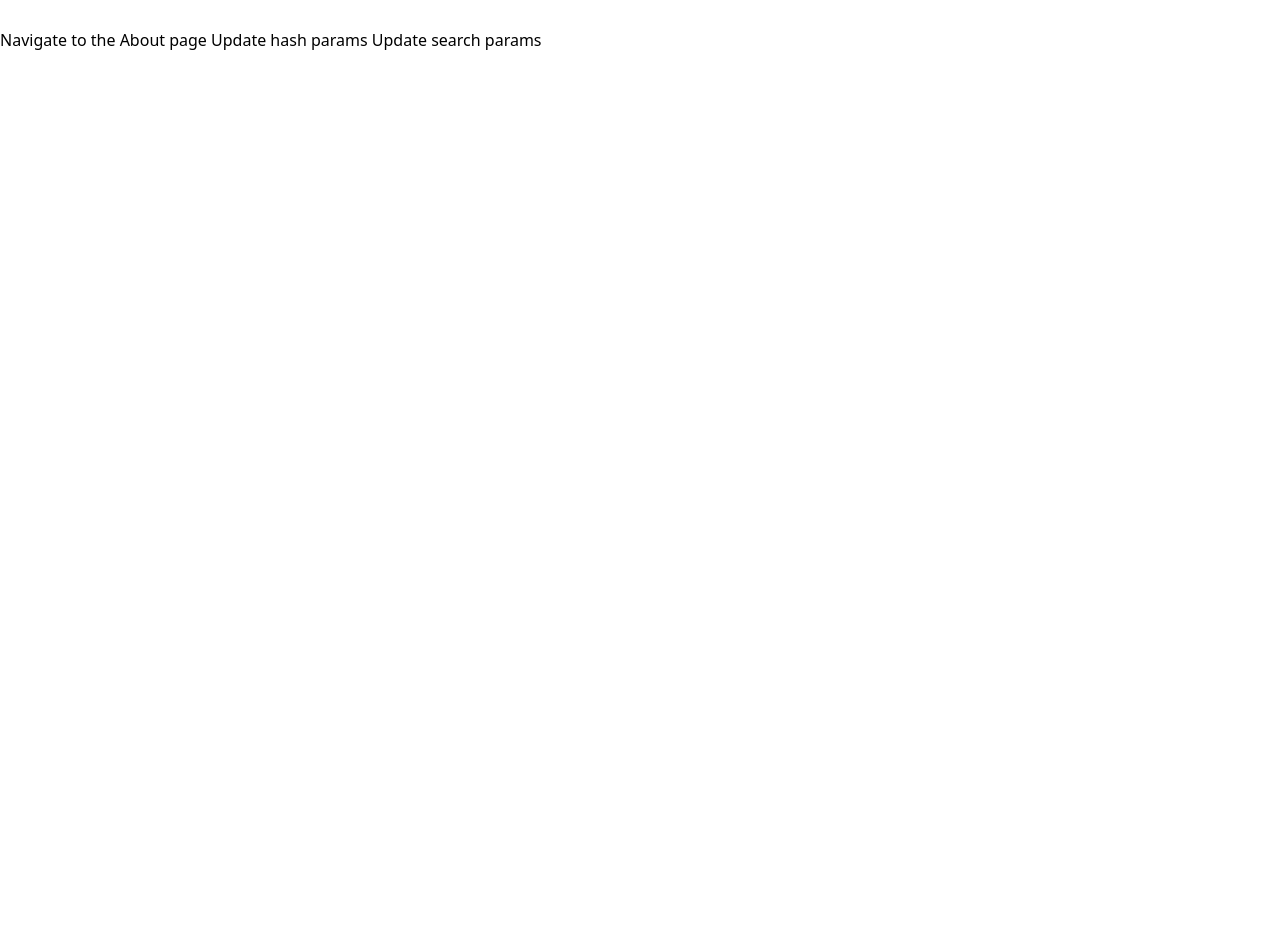
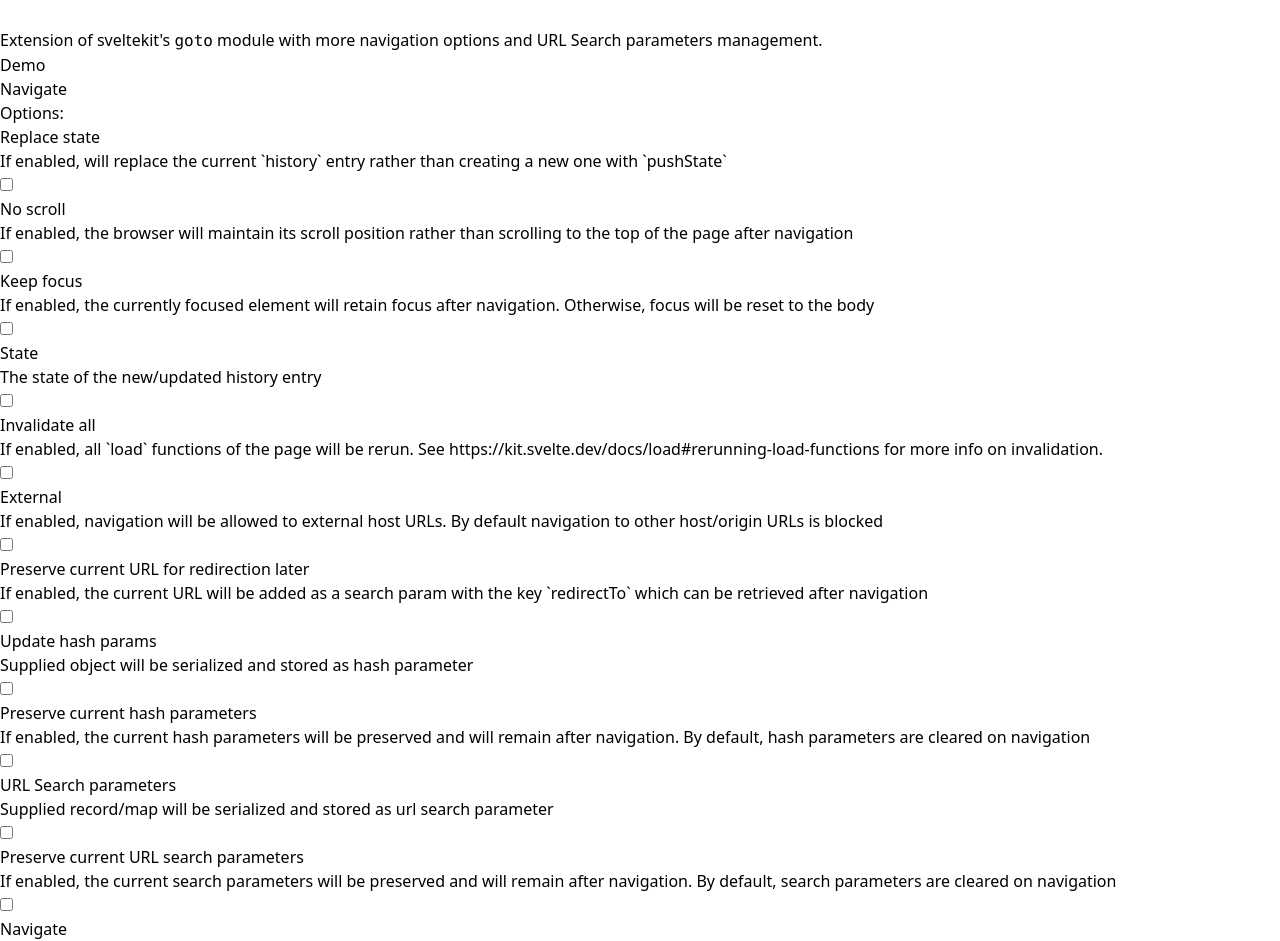
Before and after one commit to harshmandan/supergoto, a SvelteKit app: page / in a window 1280 px wide. Shown: the part 528-1469 px from the top of the page. Before the commit the page ends 800 px from the top, so only its background shows below. Built offline with nearby package versions, Linux system fonts and the light colour scheme.

Commit message:
Add options

```diff
--- a/src/routes/+page.svelte
+++ b/src/routes/+page.svelte
@@ -1,23 +1,93 @@
 <script lang="ts">
-	import { supergoto, updateURLHashParams, updateURLSearchParams } from '$lib/supergoto';
+	import type { SupergotoOptions } from '$lib/supergoto';
 	import Button from '$components/button/Button.svelte';
+	import Checkbox from '$components/checkbox/Checkbox.svelte';
+	import Divider from '$components/divider/Divider.svelte';
+
+	const options: Record<
+		keyof SupergotoOptions,
+		{
+			name: string;
+			description: string;
+		}
+	> = {
+		replaceState: {
+			name: 'Replace state',
+			description:
+				'If enabled, will replace the current `history` entry rather than creating a new one with `pushState`'
+		},
+		noScroll: {
+			name: 'No scroll',
+			description:
+				'If enabled, the browser will maintain its scroll position rather than scrolling to the top of the page after navigation'
+		},
+		keepFocus: {
+			name: 'Keep focus',
+			description:
+				'If enabled, the currently focused element will retain focus after navigation. Otherwise, focus will be reset to the body'
+		},
+		state: {
+			name: 'State',
+			description: 'The state of the new/updated history entry'
+		},
+		invalidateAll: {
+			name: 'Invalidate all',
+			description:
+				'If enabled, all `load` functions of the page will be rerun. See https://kit.svelte.dev/docs/load#rerunning-load-functions for more info on invalidation.'
+		},
+		external: {
+			name: 'External',
+			description:
+				'If enabled, navigation will be allowed to external host URLs. By default navigation to other host/origin URLs is blocked'
+		},
+		preserveUrlForRedirection: {
+			name: 'Preserve current URL for redirection later',
+			description:
+				'If enabled, the current URL will be added as a search param with the key `redirectTo` which can be retrieved after navigation'
+		},
+		hashParams: {
+			name: 'Update hash params',
+			description: 'Supplied object will be serialized and stored as hash parameter'
+		},
+		preserveHashParams: {
+			name: 'Preserve current hash parameters',
+			description:
+				' If enabled, the current hash parameters will be preserved and will remain after navigation. By default, hash parameters are cleared on navigation'
+		},
+		searchParams: {
+			name: 'URL Search parameters',
+			description: 'Supplied record/map will be serialized and stored as url search parameter'
+		},
+		preserveSearchParams: {
+			name: 'Preserve current URL search parameters',
+			description:
+				'If enabled, the current search parameters will be preserved and will remain after navigation. By default, search parameters are cleared on navigation'
+		}
+	};
 </script>
 
-<div class="flex flex-col items-center">
+<div class="flex flex-col w-full items-center space-y-10 px-4">
 	<img alt="Supergoto" src="/logo.svg" />
+	<div class="text-lg">
+		Extension of sveltekit's <code>goto</code> module with more navigation options and URL Search parameters
+		management.
+	</div>
+	<Divider />
+	<div class="text-2xl">Demo</div>
+	<Button>Navigate</Button>
+	<div class="flex flex-col space-y-2 items-start w-1/3">
+		<div class="text-lg">Options:</div>
+		{#each Object.values(options) as { name, description }}
+			<div class="flex items-center w-full space-x-8 justify-between">
+				<div class="flex flex-col space-y-1">
+					<div class="text-md">{name}</div>
+					<div class="text-xs">{description}</div>
+				</div>
+				<Checkbox />
+			</div>
+		{/each}
+	</div>
+	<button class="px-4 py-2 rounded-md border-2 border-orange-500 hover:bg-orange-800">
+		Navigate
+	</button>
 </div>
-<div>
-	<Button
-		on:click={() => supergoto('/about', { preserveHashParams: true, preserveSearchParams: true })}
-	>
-		Navigate to the About page
-	</Button>
-
-	<Button on:click={() => updateURLHashParams({ foo: 'bar' }, { replace: true })}>
-		Update hash params
-	</Button>
-
-	<Button on:click={() => updateURLSearchParams({ foo: 'bar' }, { replace: true })}>
-		Update search params
-	</Button>
-</div>
```
